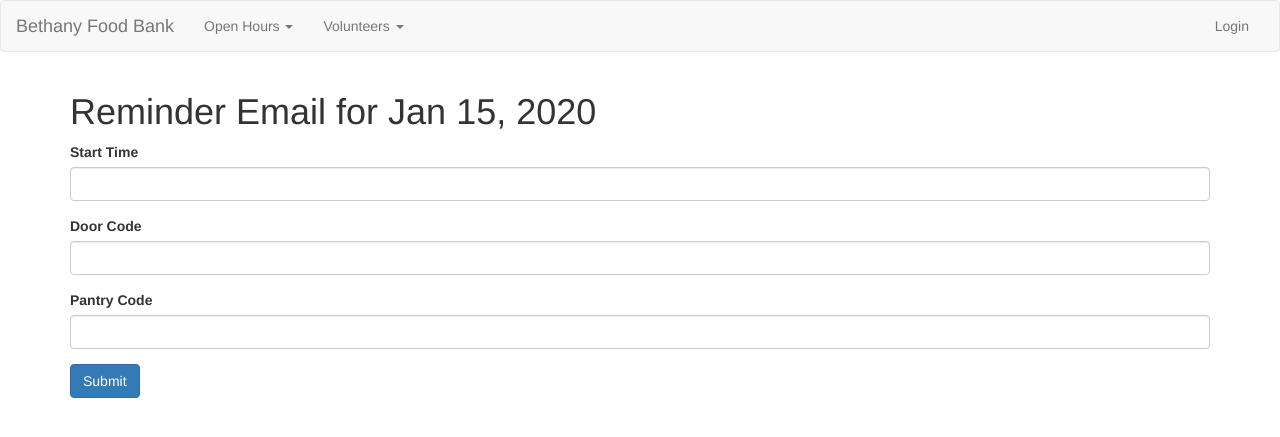
After one commit to skwiens/food-bank-flask, a Flask app: page /openhours/1/reminder_email in a window 1280 px wide. The commit adds this page. Shown: the top 437 px of the page. Run offline with Flask 2, Linux system fonts and the light colour scheme; tables that the repository leaves empty hold one stand-in row (values such as "Sample post"); some libraries are stand-ins or nearby versions.

Commit message:
send reminder emails

```diff
--- a/app/forms.py
+++ b/app/forms.py
@@ -39,6 +39,12 @@ class UserForm(Form):
     username = StringField('Username', [validators.Length(min=1, max=50)])
     password = StringField('Password', [validators.DataRequired()])
 
+class ReminderEmailForm(Form):
+    start_time = StringField('Start Time', [validators.DataRequired()])
+    door_code = StringField('Door Code', [validators.DataRequired()])
+    pantry_code = StringField('Pantry Code', [validators.DataRequired()])
+
+
 class EmailForm(Form):
     send_date = DateField('Send Date', format='%Y-%m-%d')
     recipients = StringField('To: ')
--- a/app/models.py
+++ b/app/models.py
@@ -21,8 +21,9 @@ class Openhour(db.Model):
     shoppers = db.relationship('Volunteer', secondary=openhour_shoppers, backref='openhourshoppers', lazy='dynamic' )
     notes = db.relationship('Note', backref='openhournotes', lazy=True)
 
-    def __init__(self, date):
+    def __init__(self, date, posted):
         self.date = date
+        self.posted = posted
 
     def __repr__(self):
         return "<Openhour '{}'>".format(self.date)
--- /dev/null
+++ b/app/openhours/templates/reminder_form.html
@@ -0,0 +1,18 @@
+{% extends 'layout.html' %}
+
+{% block body %}
+  <h1>Reminder Email for {{ openhour.date.strftime('%b %d, %Y')}}</h1>
+  {% from "includes/_formhelpers.html" import render_field %}
+  <form action= "" method="post">
+    <div class="form-group">
+      {{ render_field(form.start_time, class_="form-control") }}
+    </div>
+    <div class="form-group">
+      {{ render_field(form.door_code, class_="form-control") }}
+    </div>
+    <div class="form-group">
+      {{ render_field(form.pantry_code, class_="form-control") }}
+    </div>
+    <p><input type="submit" class="btn btn-primary" value="Submit"></p>
+  </form>
+{% endblock %}
--- a/app/openhours/views.py
+++ b/app/openhours/views.py
@@ -3,7 +3,7 @@
 from flask import Blueprint, flash, redirect, render_template, request, session, url_for
 from app import db
 from app.models import Openhour, Volunteer, Note
-from app.forms import OpenhourForm, NoteForm
+from app.forms import OpenhourForm, NoteForm, ReminderEmailForm
 from app.email_helpers import *
 
 import os
@@ -40,7 +40,7 @@ def new_openhour():
     form.shoppers.choices.insert(0, (-1, 'None'))
 
     if request.method == 'POST' and form.validate():
-        new_openhour = Openhour(date=form.date.data)
+        new_openhour = Openhour(date=form.date.data, posted=False)
         db.session.add(new_openhour)
 
         # Add in any volunteers and shoppers
@@ -56,7 +56,7 @@ def new_openhour():
 
         flash('Record for %s saved!' % new_openhour.date.strftime('%m/%d/%Y'), 'success')
 
-        return redirect(url_for('index'))
+        return redirect(url_for('openhours.index'))
 
     return render_template('openhour_form.html', form=form)
 
@@ -97,6 +97,48 @@ def edit_openhour(id):
     else:
         return render_template('openhour_form.html', form=form)
 
+@openhours_blueprint.route('/<string:id>/reminder_email', methods=['GET', 'POST'])
+def reminder_email(id):
+    openhour = Openhour.query.get(id)
+    form = ReminderEmailForm(request.form)
+
+    if request.method == 'POST':
+        start_time = form.start_time.data
+        door_code = form.door_code.data
+        pantry_code = form.pantry_code.data
+
+        volunteer_list = []
+        emails_list = [ADMIN_EMAIL]
+        for volunteer in openhour.volunteers:
+            volunteer_list.append(volunteer.name.split()[0])
+            emails_list.append(volunteer.email)
+
+        shopper_list = []
+        for shopper in openhour.shoppers:
+            shopper_list.append(shopper.name.split()[0])
+            emails_list.append(shopper.email)
+
+        volunteers = ", ".join(volunteer_list)
+        shoppers = ', '.join(shopper_list)
+        emails = ', '.join(emails_list)
+
+        sender = ADMIN_EMAIL
+        to = emails
+        subject = 'Food Bank ... %s ' % openhour.date.strftime('%b %d')
+        msgHtml = render_template('reminder_email.html', volunteers=volunteers, shoppers=shoppers, date=openhour.date.strftime('%b %d'), start_time=start_time, door_code=door_code, pantry_code=pantry_code)
+        msgPlain = render_template('reminder_email.txt', volunteers=volunteers, shoppers=shoppers, date=openhour.date.strftime('%b %d'), start_time=start_time, door_code=door_code, pantry_code=pantry_code)
+
+        SendMessage(sender, to, subject, msgHtml, msgPlain)
+
+        flash('Reminder Email %s Sent' % openhour.date.strftime('%b %d, %Y'), 'success')
+
+        return redirect(url_for('openhours.index'))
+    else:
+        return render_template('reminder_form.html', form=form, openhour=openhour)
+
+
+
+
 @openhours_blueprint.route('/<string:id>/post', methods=['GET', 'POST'])
 # @admin_logged_in
 def post_openhour(id):
@@ -128,6 +170,8 @@ def post_openhour(id):
         msgPlain = render_template('schedule_email.txt', volunteer=volunteer.name, date=openhour.date.strftime('%b %d'))
 
         SendMessage(sender, to, subject, msgHtml, msgPlain)
+        openhour.posted = True
+        db.session.commit()
 
     # Increase date by one day to see easier on the calendar
     shopdate = openhour.date + datetime.timedelta(days=1)
@@ -188,7 +232,7 @@ def new_notes(id):
         # for volunteer in openhour.volunteers:
         #     recipients.append(volunteer.email)
         #
-        # to = ','.join(recipients)
+        # to = ', '.join(recipients)
         #
         # SendMessage(sender, to, subject, msgHtml, msgPlain)
 
--- a/app/templates/includes/_navbar.html
+++ b/app/templates/includes/_navbar.html
@@ -19,6 +19,7 @@
           <ul class="dropdown-menu">
             <li><a href="/openhours/new">Add Open Hour</a></li>
             <li><a href="/openhours">View Open Hours</a></li>
+            <li><a href="/openhours/sign_up_email">Send Sign Up Email</a></li>
           </ul>
         </li>
         <li class="dropdown">
```
Also changed, not shown: app/openhours/templates/openhours.html (+12 -6 lines), app/openhours/templates/reminder_email.html (added, +17 -0 lines), app/openhours/templates/reminder_email.txt (added, +18 -0 lines), app.db.
